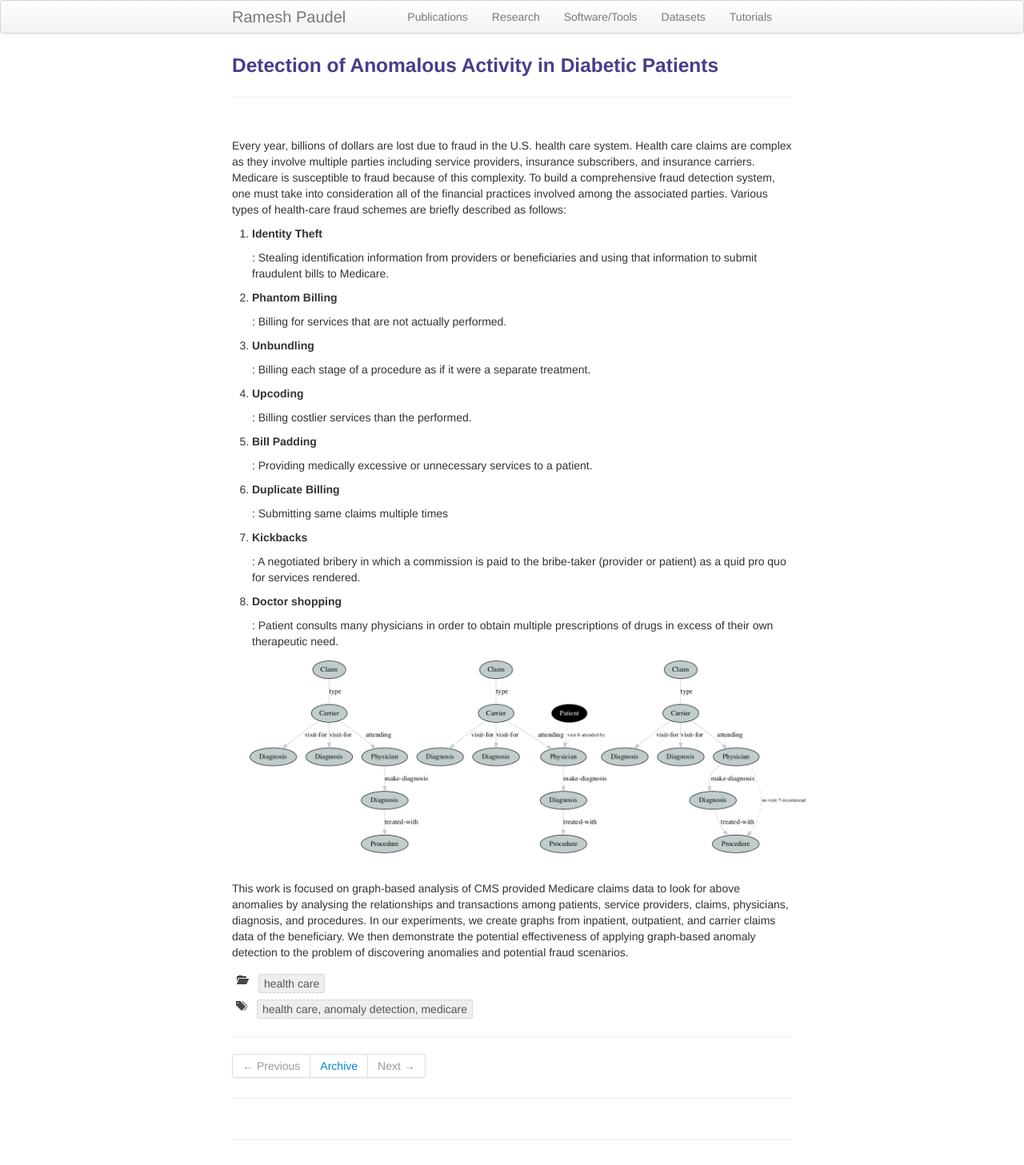
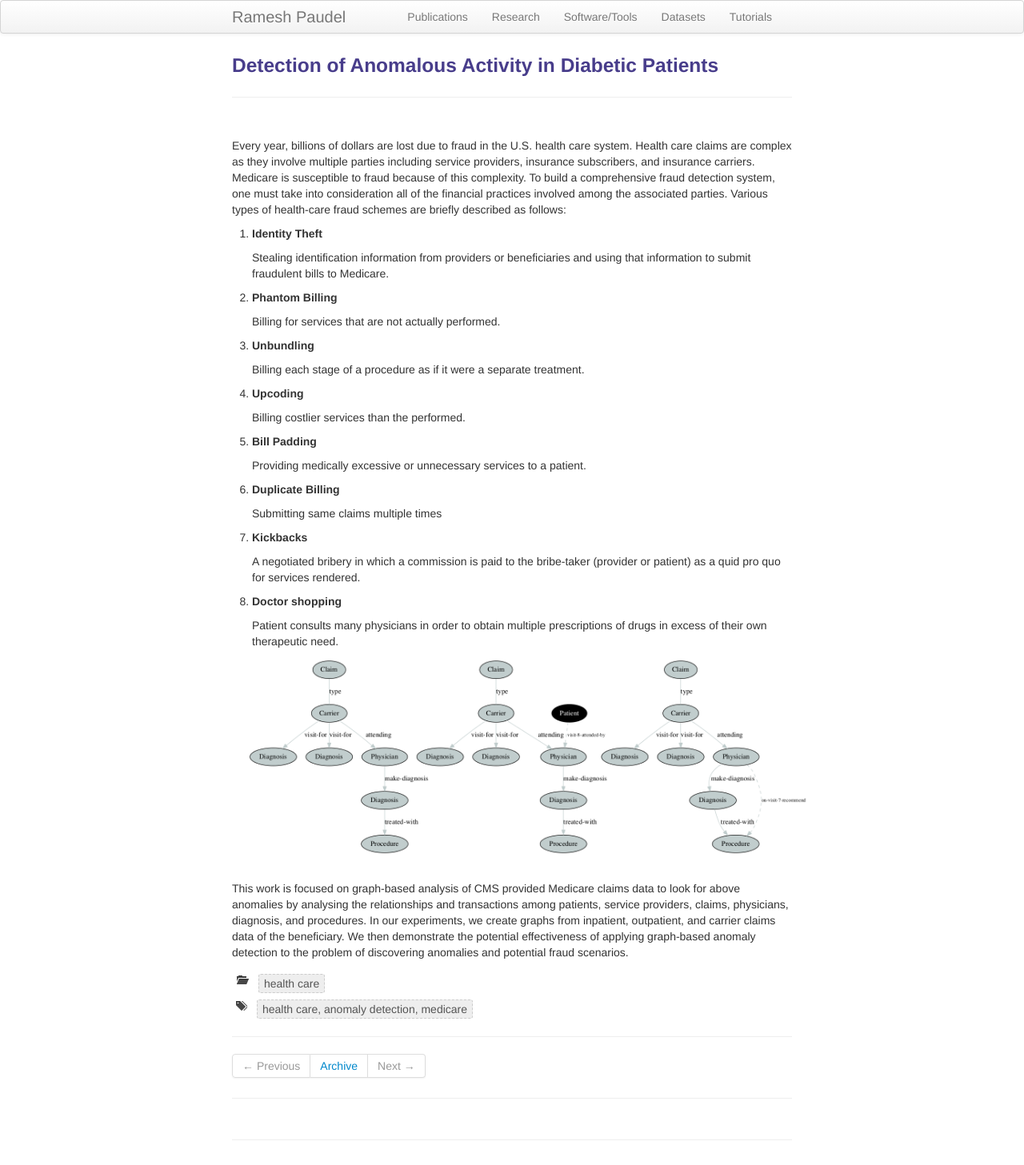
Before and after one commit to rpaudel42/rpaudel42.github.io, a Jekyll site: the page built from pages/medicare.md, in a window 1280 px wide. Shown: the whole page at 80% size. Built offline with Jekyll 4.4.1, drawn with Linux system fonts in a browser that asks for light colours.

Commit message:
Update medicare.md

```diff
--- a/pages/medicare.md
+++ b/pages/medicare.md
@@ -8,14 +8,14 @@ description: Ramesh Paudel; Detection of Anomalous Activity in Diabetic Patients
 
 
 Every year, billions of dollars are lost due to fraud in the U.S. health care system. Health care claims are complex as they involve multiple parties including service providers, insurance subscribers, and insurance carriers. Medicare is susceptible to fraud because of this complexity. To build a comprehensive fraud detection system, one must take into consideration all of the financial practices involved among the associated parties. Various types of health-care fraud schemes are briefly described as follows:
-1. <h5>Identity Theft </h5>: Stealing identification information from providers or beneficiaries and using that information to submit fraudulent bills to Medicare.
-2. <h5>Phantom Billing </h5>: Billing for services that are not actually performed.
-3. <h5>Unbundling </h5>: Billing each stage of a procedure as if it were a separate treatment.
-4. <h5>Upcoding </h5>: Billing costlier services than the performed.
-5. <h5>Bill Padding </h5>: Providing medically excessive or unnecessary services to a patient.
-6. <h5>Duplicate Billing </h5>: Submitting same claims multiple times
-7. <h5>Kickbacks </h5>: A negotiated bribery in which a commission is paid to the bribe-taker (provider or patient) as a quid pro quo for services rendered.
-8. <h5>Doctor shopping</h5>: Patient consults many physicians in order to obtain multiple prescriptions of drugs in excess of their own therapeutic need.
+1. <h5>Identity Theft</h5>Stealing identification information from providers or beneficiaries and using that information to submit fraudulent bills to Medicare.
+2. <h5>Phantom Billing</h5>Billing for services that are not actually performed.
+3. <h5>Unbundling </h5>Billing each stage of a procedure as if it were a separate treatment.
+4. <h5>Upcoding </h5>Billing costlier services than the performed.
+5. <h5>Bill Padding </h5>Providing medically excessive or unnecessary services to a patient.
+6. <h5>Duplicate Billing </h5>Submitting same claims multiple times
+7. <h5>Kickbacks </h5>A negotiated bribery in which a commission is paid to the bribe-taker (provider or patient) as a quid pro quo for services rendered.
+8. <h5>Doctor shopping</h5>Patient consults many physicians in order to obtain multiple prescriptions of drugs in excess of their own therapeutic need.
 
 <div class="span2 topimage">
     <a href="../assets/pics/cprobAnom1.png">
```
